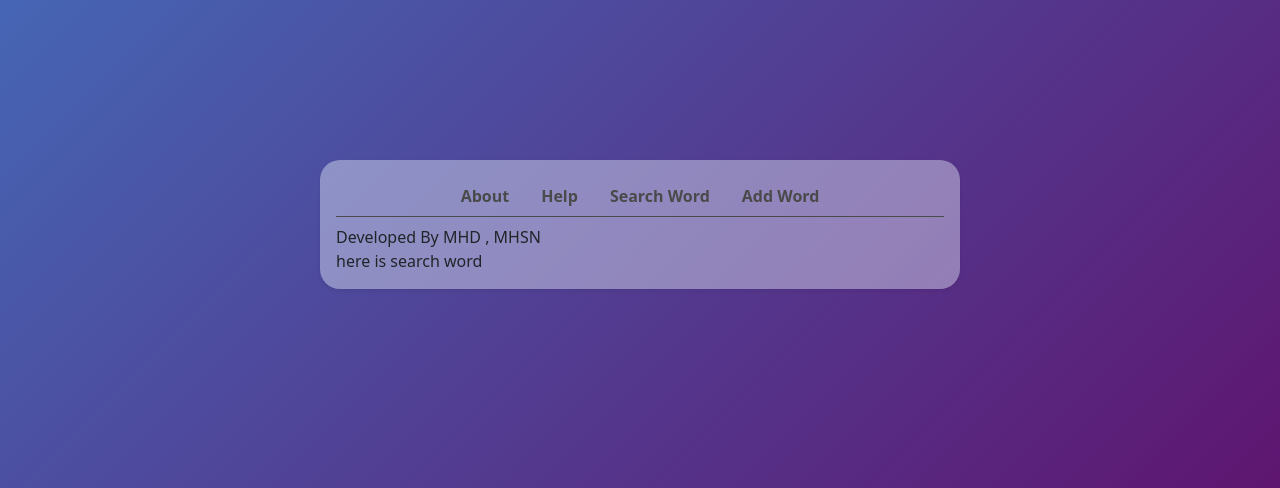
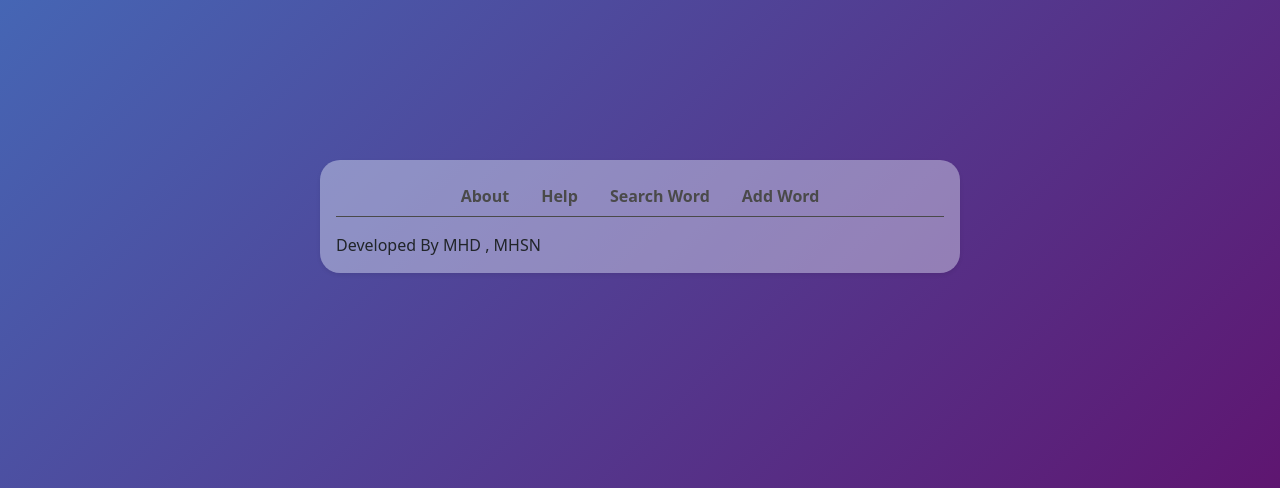
Before and after one commit to theMHD-120/trie-dictionary-online, a Django app: page / in a window 1280 px wide, after a click on "About". Shown: the top 488 px of the page. Run offline with Django 4.2, Linux system fonts and the light colour scheme.

Commit message:
set parent div for main card

```diff
--- a/main/templates/main/home.html
+++ b/main/templates/main/home.html
@@ -23,44 +23,42 @@
 <div class="container">
     <div class="card mx-auto border-0 main-card shadow-sm">
         <div class="card-body">
-            <ul class="nav justify-content-center mb-2" style="border-bottom: 1px solid #4a4a4a;">
+            <ul class="nav justify-content-center mb-3" style="border-bottom: 1px solid #4a4a4a;">
                 <li class="nav-item">
                     <a class="nav-link fw-bold" style="color: #4a4a4a;" data-bs-toggle="collapse" href="#AboutBox"
                        role="button"
-                       aria-expanded="false" aria-controls="AboutBox" data-bs-parent="#NavGroup">About</a>
+                       aria-expanded="false" aria-controls="AboutBox">About</a>
                 </li>
                 <li class="nav-item">
                     <a class="nav-link fw-bold" style="color: #4a4a4a;" data-bs-toggle="collapse" href="#HelpBox"
                        role="button"
-                       aria-expanded="false" aria-controls="HelpBox" data-bs-parent="#NavGroup">Help</a>
+                       aria-expanded="false" aria-controls="HelpBox">Help</a>
                 </li>
                 <li class="nav-item">
                     <a class="nav-link fw-bold" style="color: #4a4a4a;" data-bs-toggle="collapse" href="#SearchWordBox"
                        role="button"
-                       aria-expanded="true" aria-controls="SearchWordBox" data-bs-parent="#NavGroup">Search Word</a>
+                       aria-expanded="true" aria-controls="SearchWordBox">Search Word</a>
                 </li>
                 <li class="nav-item">
                     <a class="nav-link fw-bold" style="color: #4a4a4a;" data-bs-toggle="collapse" href="#AddWordBox"
                        role="button"
-                       aria-expanded="false" aria-controls="AddWordBox" data-bs-parent="#NavGroup">Add Word</a>
+                       aria-expanded="false" aria-controls="AddWordBox">Add Word</a>
                 </li>
             </ul>
-            <div class="row">
-                <div class="collapse multi-collapse" id="AboutBox">
+            <div class="row" id="NavGroup">
+                <div class="collapse multi-collapse" id="AboutBox" data-bs-parent="#NavGroup">
                     Developed By MHD , MHSN
                 </div>
-                <div class="collapse multi-collapse" id="HelpBox">
+                <div class="collapse multi-collapse" id="HelpBox" data-bs-parent="#NavGroup">
                     here is help
                 </div>
-                <div class="collapse multi-collapse show" id="SearchWordBox">
+                <div class="collapse multi-collapse show" id="SearchWordBox" data-bs-parent="#NavGroup">
                     here is search word
                 </div>
-                <div class="collapse multi-collapse" id="AddWordBox">
+                <div class="collapse multi-collapse" id="AddWordBox" data-bs-parent="#NavGroup">
                     Here is add word
                 </div>
             </div>
-
-
         </div>
     </div>
 
```
